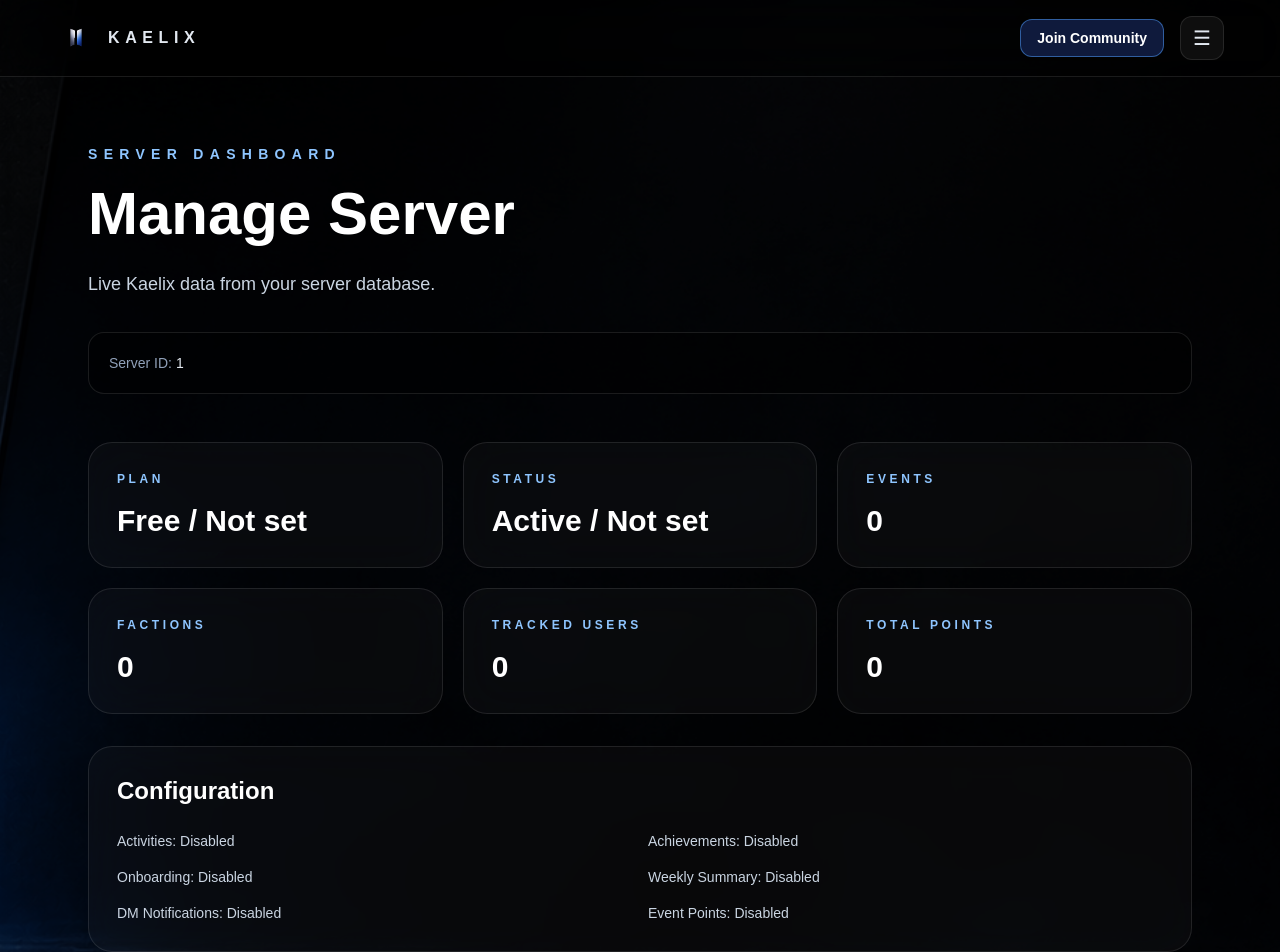
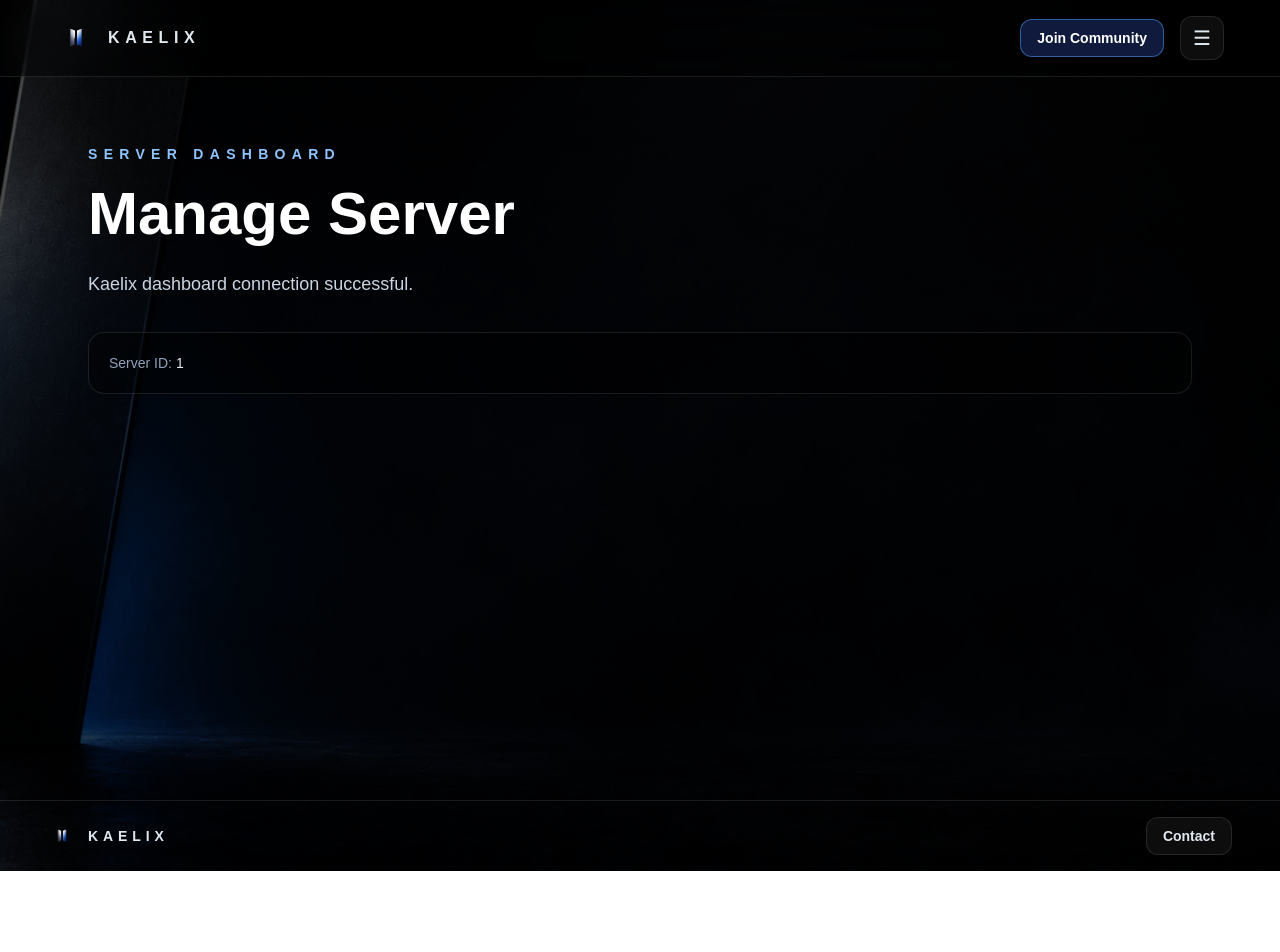
Before and after one commit to glykeselpides-bit/kaelix-site, a Next.js app: page /servers/1 in a window 1280 px wide. Shown: the top 952 px of the page. After the commit the page ends 871 px from the top, so only its background shows below. Built offline with nearby package versions, Linux system fonts and the light colour scheme; no server answers; the database is empty.

Commit message:
vibes indicate success

```diff
--- a/src/app/servers/[guildId]/page.tsx
+++ b/src/app/servers/[guildId]/page.tsx
@@ -1,9 +1,7 @@
 import Navbar from "@/components/Navbar";
 import Footer from "@/components/Footer";
-import { prisma } from "@/lib/prisma";
 
 export const dynamic = "force-dynamic";
-export const runtime = "nodejs";
 
 export default async function ServerDashboardPage({
   params,
@@ -11,62 +9,6 @@
   params: Promise<{ guildId: string }>;
 }) {
   const { guildId } = await params;
-  const guildIdBigInt = BigInt(guildId);
-
-  const [config, subscription, eventsCount, factionsCount, usersCount, totalPoints] =
-    await Promise.all([
-      prisma.guild_config.findUnique({
-        where: { guild_id: guildIdBigInt },
-      }),
-
-      prisma.guild_subscriptions.findUnique({
-        where: { guild_id: guildIdBigInt },
-      }),
-
-      prisma.events.count({
-        where: { guild_id: guildIdBigInt },
-      }),
-
-      prisma.factions.count({
-        where: { guild_id: guildIdBigInt },
-      }),
-
-      prisma.user_points.count({
-        where: { guild_id: guildIdBigInt },
-      }),
-
-      prisma.user_points.aggregate({
-        where: { guild_id: guildIdBigInt },
-        _sum: { points: true },
-      }),
-    ]);
-
-  const stats = [
-    {
-      label: "Plan",
-      value: subscription?.plan ?? "Free / Not set",
-    },
-    {
-      label: "Status",
-      value: subscription?.status ?? "Active / Not set",
-    },
-    {
-      label: "Events",
-      value: eventsCount,
-    },
-    {
-      label: "Factions",
-      value: factionsCount,
-    },
-    {
-      label: "Tracked Users",
-      value: usersCount,
-    },
-    {
-      label: "Total Points",
-      value: totalPoints._sum.points ?? 0,
-    },
-  ];
 
   return (
     <main className="min-h-screen bg-black bg-[url('/banner2.png')] bg-cover bg-center text-white">
@@ -83,41 +25,11 @@
           </h1>
 
           <p className="mt-6 max-w-3xl text-lg leading-8 text-slate-300">
-            Live Kaelix data from your server database.
+            Kaelix dashboard connection successful.
           </p>
 
           <div className="mt-8 rounded-2xl border border-white/10 bg-black/40 p-5 text-sm text-slate-400">
             Server ID: <span className="text-slate-200">{guildId}</span>
-          </div>
-
-          <div className="mt-12 grid gap-5 md:grid-cols-2 lg:grid-cols-3">
-            {stats.map((stat) => (
-              <div
-                key={stat.label}
-                className="rounded-3xl border border-white/10 bg-white/[0.03] p-7 backdrop-blur-xl"
-              >
-                <p className="text-xs font-semibold uppercase tracking-[0.3em] text-blue-300">
-                  {stat.label}
-                </p>
-
-                <div className="mt-4 text-3xl font-bold text-white">
-                  {String(stat.value)}
-                </div>
-              </div>
-            ))}
-          </div>
-
-          <div className="mt-8 rounded-3xl border border-white/10 bg-white/[0.03] p-7 backdrop-blur-xl">
-            <h2 className="text-2xl font-bold text-white">Configuration</h2>
-
-            <div className="mt-6 grid gap-4 text-sm text-slate-300 md:grid-cols-2">
-              <p>Activities: {config?.enable_activities ? "Enabled" : "Disabled"}</p>
-              <p>Achievements: {config?.enable_achievements ? "Enabled" : "Disabled"}</p>
-              <p>Onboarding: {config?.onboarding_enabled ? "Enabled" : "Disabled"}</p>
-              <p>Weekly Summary: {config?.weekly_summary_enabled ? "Enabled" : "Disabled"}</p>
-              <p>DM Notifications: {config?.send_dm_notifications ? "Enabled" : "Disabled"}</p>
-              <p>Event Points: {config?.enable_event_points ? "Enabled" : "Disabled"}</p>
-            </div>
           </div>
         </section>
       </div>
--- /dev/null
+++ b/src/app/servers/[guildId]/summary/route.ts
@@ -0,0 +1,53 @@
+import { NextResponse } from "next/server";
+import { prisma } from "@/lib/prisma";
+
+export const dynamic = "force-dynamic";
+export const runtime = "nodejs";
+
+export async function GET(
+  _request: Request,
+  { params }: { params: Promise<{ guildId: string }> }
+) {
+  const { guildId } = await params;
+  const guildIdBigInt = BigInt(guildId);
+
+  const [config, subscription, eventsCount, factionsCount, usersCount, totalPoints] =
+    await Promise.all([
+      prisma.guild_config.findUnique({
+        where: { guild_id: guildIdBigInt },
+      }),
+      prisma.guild_subscriptions.findUnique({
+        where: { guild_id: guildIdBigInt },
+      }),
+      prisma.events.count({
+        where: { guild_id: guildIdBigInt },
+      }),
+      prisma.factions.count({
+        where: { guild_id: guildIdBigInt },
+      }),
+      prisma.user_points.count({
+        where: { guild_id: guildIdBigInt },
+      }),
+      prisma.user_points.aggregate({
+        where: { guild_id: guildIdBigInt },
+        _sum: { points: true },
+      }),
+    ]);
+
+  return NextResponse.json({
+    plan: subscription?.plan ?? "Free / Not set",
+    status: subscription?.status ?? "Active / Not set",
+    eventsCount,
+    factionsCount,
+    usersCount,
+    totalPoints: totalPoints._sum.points ?? 0,
+    config: {
+      activities: Boolean(config?.enable_activities),
+      achievements: Boolean(config?.enable_achievements),
+      onboarding: Boolean(config?.onboarding_enabled),
+      weeklySummary: Boolean(config?.weekly_summary_enabled),
+      dmNotifications: Boolean(config?.send_dm_notifications),
+      eventPoints: Boolean(config?.enable_event_points),
+    },
+  });
+}
```
